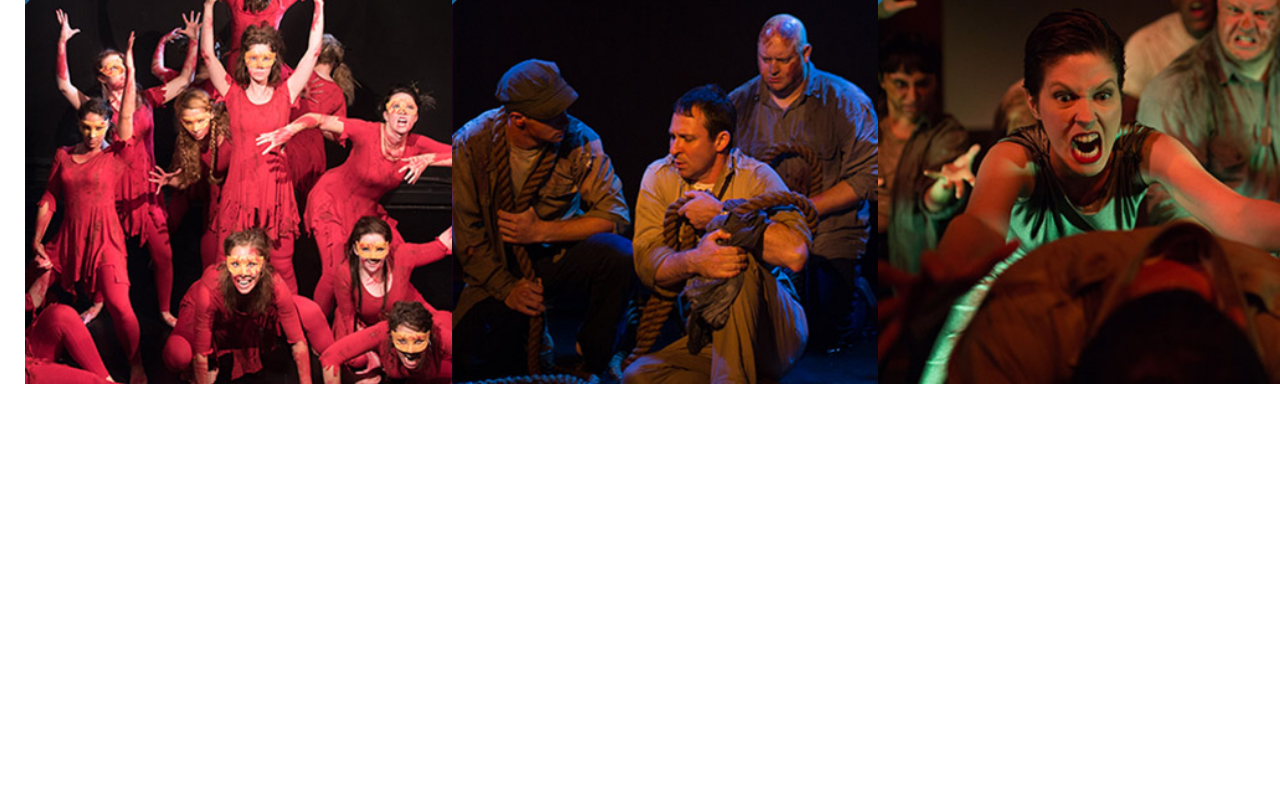
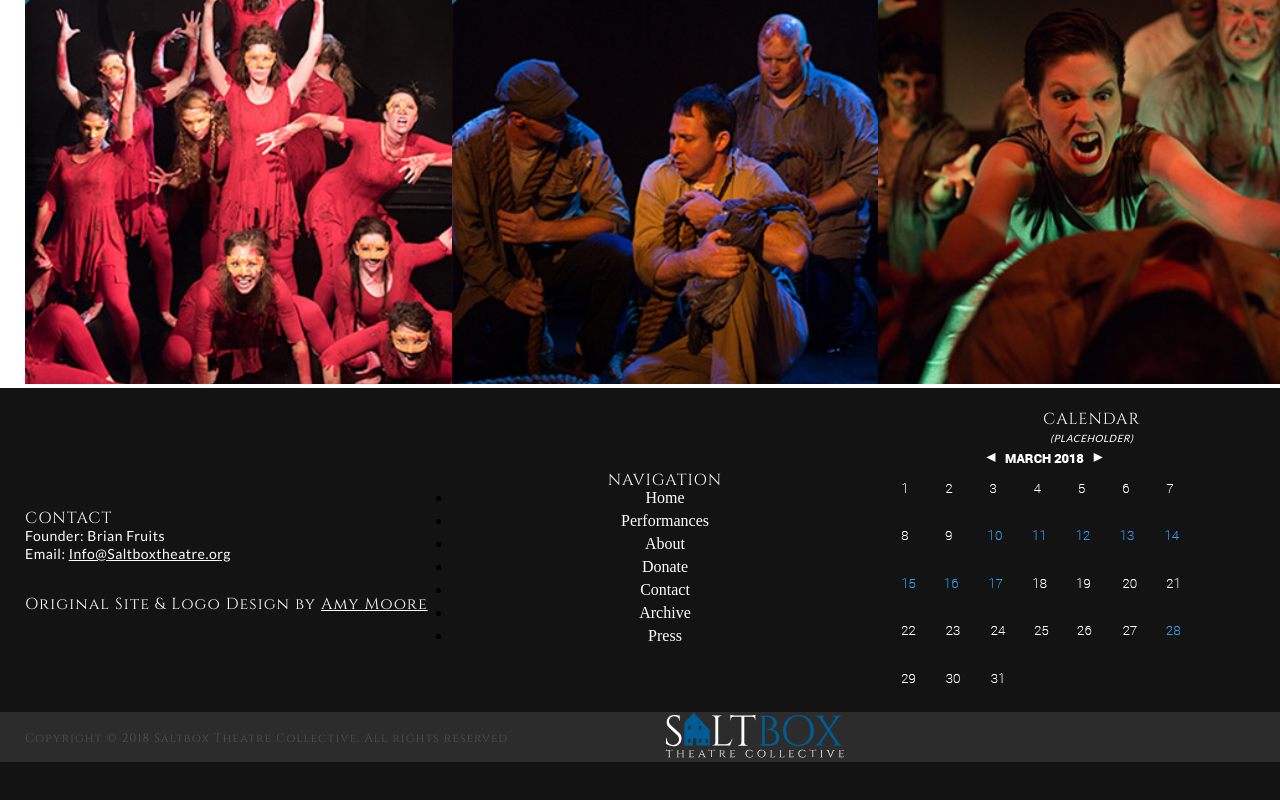
Before and after one commit to sm1215/sb, an Angular app: page / in a window 1280 px wide. Shown: the part 2394-3194 px from the top of the page. Before the commit the page ends 2782 px from the top, so only its background shows below. Built offline with nearby package versions, Linux system fonts and the light colour scheme.

Commit message:
added the footer

```diff
--- a/src/app/app.component.html
+++ b/src/app/app.component.html
@@ -1,3 +1,4 @@
 <app-header></app-header>
 <app-hero></app-hero>
 <router-outlet></router-outlet>
+<app-footer></app-footer>
--- a/src/app/footer/footer.component.css
+++ b/src/app/footer/footer.component.css
@@ -0,0 +1,70 @@
+footer {
+  background-color: #131313;
+  padding: 20px 0 70px 0;
+}
+
+h5, p {
+  color: #fff;
+}
+
+a {
+  color: #fff;
+  text-decoration: none;
+}
+
+a:hover {
+  color: #5089b1;
+}
+
+.contact {
+  margin-bottom: 30px;
+}
+
+.contact a,
+.credits a {
+  text-decoration: underline;
+}
+
+.contact a:hover,
+.credits a:hover {
+  text-decoration: none;
+}
+
+.footer-nav h5,
+.footer-nav li {
+  text-align: center;
+}
+
+.footer-nav li {
+  margin-bottom: 5px;
+}
+
+ul {
+  margin: 0;
+  padding: 0;
+}
+
+.footer-calendar h5,
+.footer-calendar p {
+  text-align: center;
+  margin-bottom: 5px;
+}
+
+.info {
+  background-color: #2c2c2c;
+}
+
+h6 {
+  color: #525252;
+}
+
+.footer-logo {
+  max-width: 180px;
+}
+
+/* Temporary for the "placeholder" label */
+.small {
+  font-size: 10px;
+  line-height: 10px;
+  font-style: italic;
+}
--- a/src/app/footer/footer.component.html
+++ b/src/app/footer/footer.component.html
@@ -1,5 +1,6 @@
 <footer>
   <div class="row">
+    <div class="col-container">
       <div class="col">
         <div class="contact">
           <h5>CONTACT</h5>
@@ -11,6 +12,7 @@
         </div>
       </div>
       <div class="col">
+        <div class="footer-nav">
           <h5>NAVIGATION</h5>
           <ul>
             <li>
@@ -36,16 +38,24 @@
             </li>
           </ul>
         </div>
+      </div>
       <div class="col">
+        <div class="footer-calendar">
           <h5>CALENDAR</h5>
+          <p class="small">(PLACEHOLDER)</p>
+          <img src="../assets/images/calendar-placeholder.jpg" alt="Calendar Placeholder">
+        </div>
+      </div>
     </div>
   </div>
   <div class="row info">
+    <div class="col-container">
       <div class="col">
         <h6>Copyright &#169; 2018 Saltbox Theatre Collective. All rights reserved</h6>
       </div>
       <div class="col">
-      <img class="logo" src="../assets/images/saltbox-theatre-collective-logo.svg" alt="Saltbox Theatre Collective">
+        <img class="footer-logo" src="../assets/images/saltbox-theatre-collective-logo.svg" alt="Saltbox Theatre Collective">
+      </div>
     </div>
   </div>
 </footer>
```
Also changed, not shown: src/assets/images/calendar-placeholder.jpg (added). Lines whose indentation alone changed are shown as unchanged.
